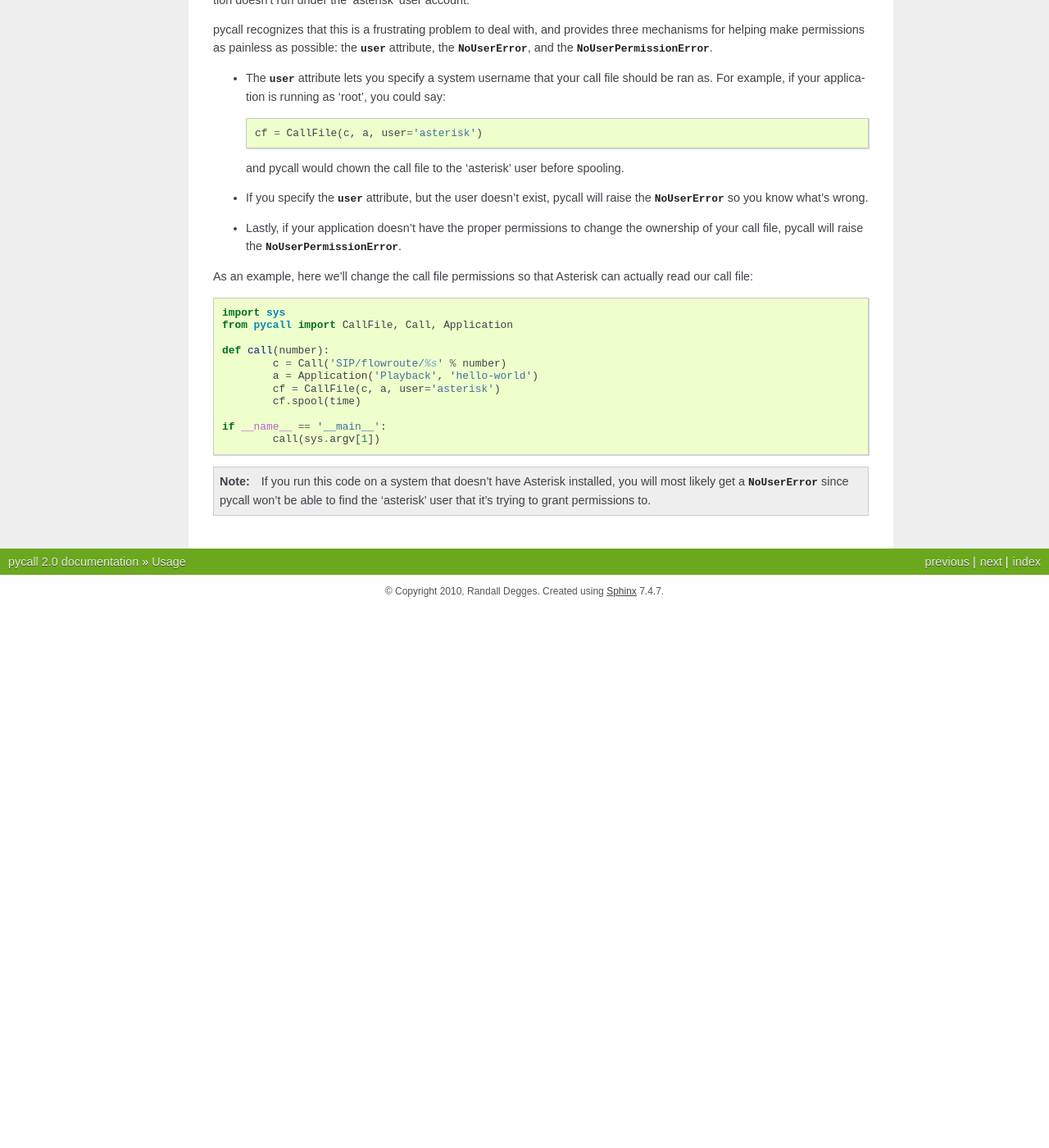
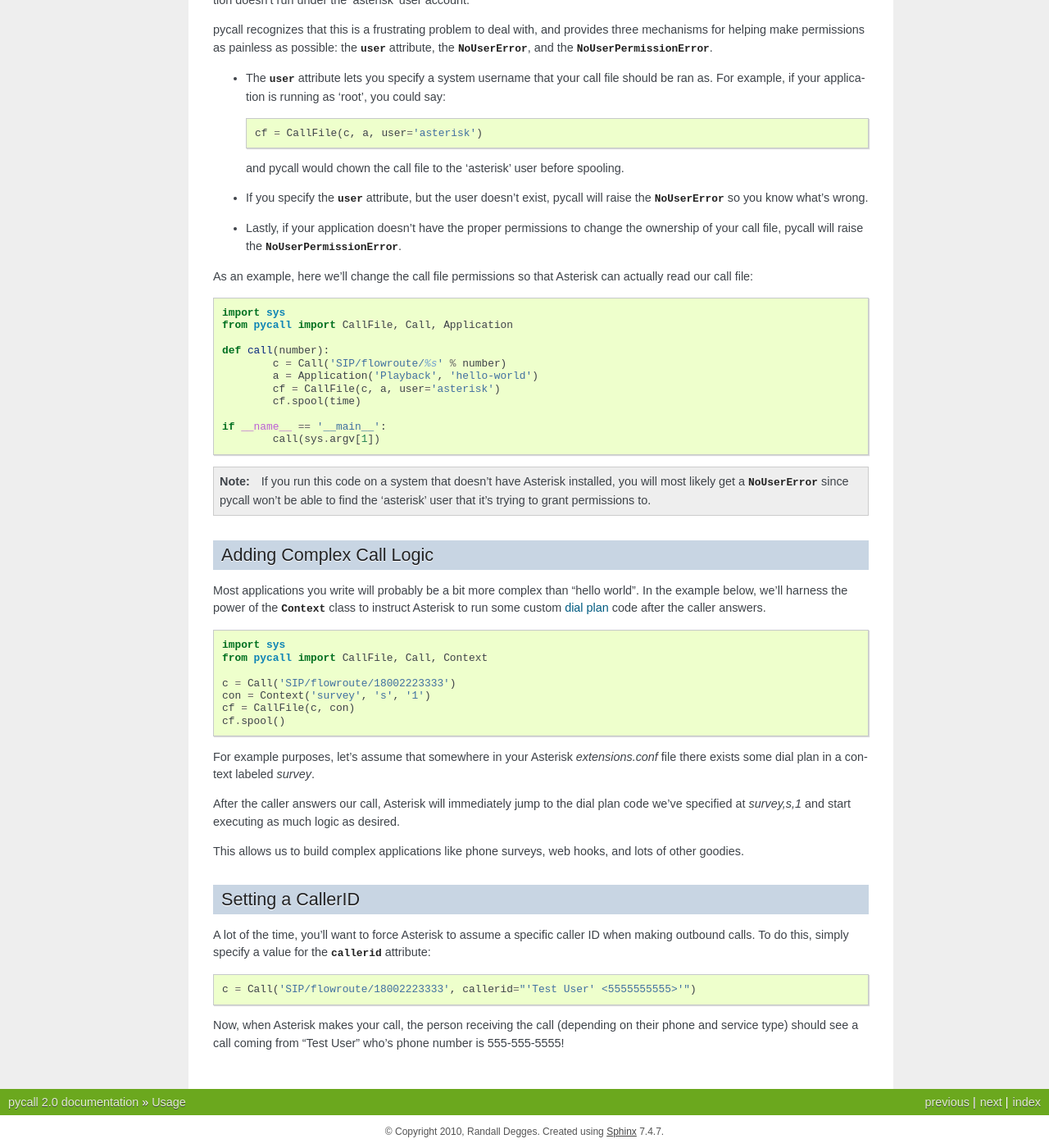
Before and after one commit to rdegges/pycall, a Sphinx documentation site: the page built from docs/usage.rst, in a window 1280 px wide and 1400 px high, scrolled down 2136 px. Shown: the whole window at 82% size. Built offline with Sphinx 7.4.7, drawn with Linux system fonts in a browser that asks for light colours; before the commit the page ends 2877 px from its top, so only the background shows below that; some of the changed text lies outside the part shown.

Commit message:
Adding callerid docs.

```diff
--- a/docs/usage.rst
+++ b/docs/usage.rst
@@ -184,3 +184,46 @@ actually read our call file: ::
 	will most likely get a :class:`~pycall.errors.NoUserError` since pycall
 	won't be able to find the 'asterisk' user that it's trying to grant
 	permissions to.
+
+
+Adding Complex Call Logic
+-------------------------
+
+Most applications you write will probably be a bit more complex than "hello
+world". In the example below, we'll harness the power of the
+:class:`~pycall.Context` class to instruct Asterisk to run some custom
+`dial plan <http://www.voip-info.org/tiki-index.php?page=Asterisk%20config%20extensions.conf>`_
+code after the caller answers. ::
+
+	import sys
+	from pycall import CallFile, Call, Context
+
+	c = Call('SIP/flowroute/18002223333')
+	con = Context('survey', 's', '1')
+	cf = CallFile(c, con)
+	cf.spool()
+
+For example purposes, let's assume that somewhere in your Asterisk
+`extensions.conf` file there exists some dial plan in a context labeled
+`survey`.
+
+After the caller answers our call, Asterisk will immediately jump to the dial
+plan code we've specified at `survey,s,1` and start executing as much logic as
+desired.
+
+This allows us to build complex applications like phone surveys, web hooks, and
+lots of other goodies.
+
+
+Setting a CallerID
+------------------
+
+A lot of the time, you'll want to force Asterisk to assume a specific caller ID
+when making outbound calls. To do this, simply specify a value for the
+:attr:`~pycall.Call.callerid` attribute: ::
+
+	c = Call('SIP/flowroute/18002223333', callerid="'Test User' <5555555555>'")
+
+Now, when Asterisk makes your call, the person receiving the call (depending on
+their phone and service type) should see a call coming from "Test User" who's
+phone number is 555-555-5555!
```
